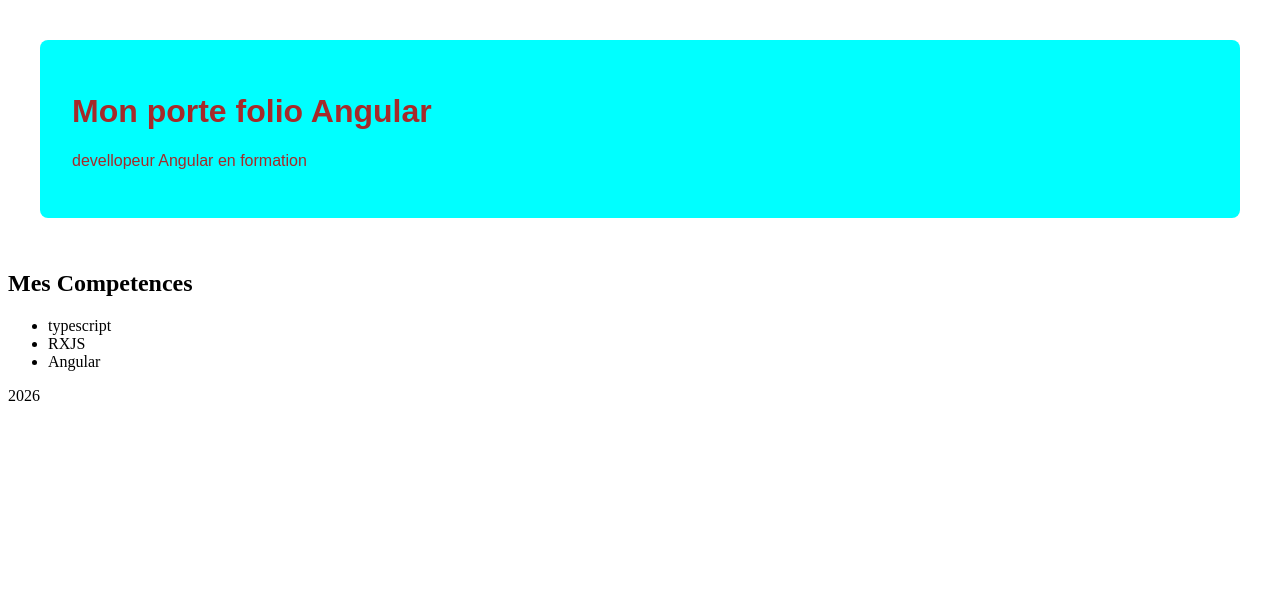
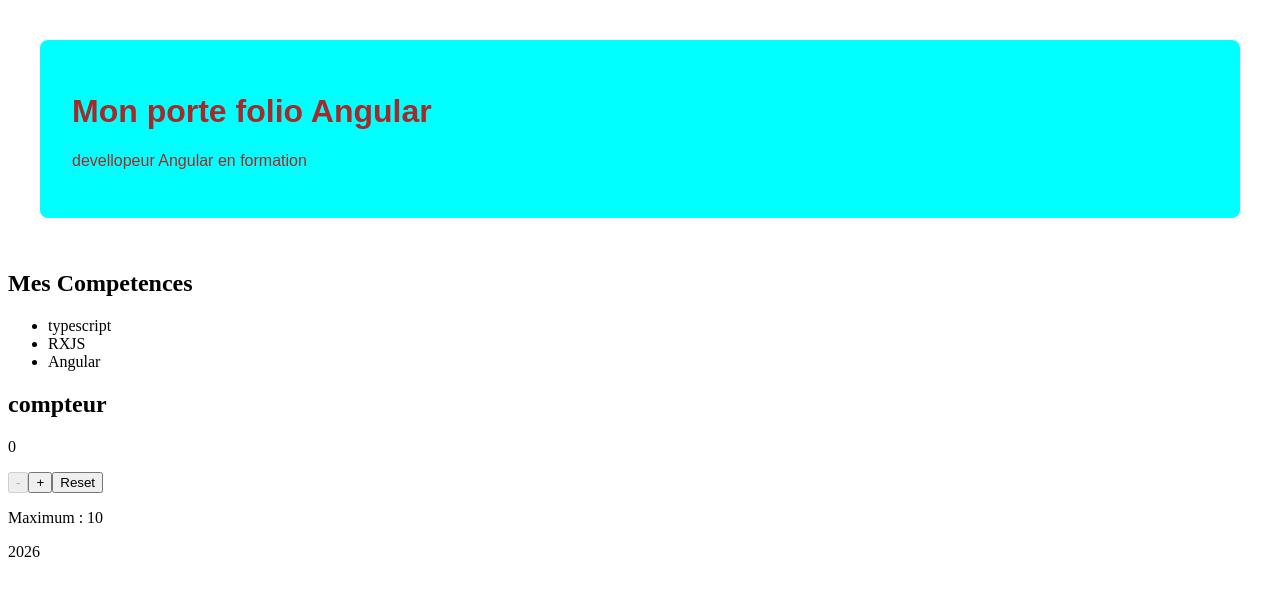
Before and after one commit to thomas-bruston/angutrain, an Angular app: page / in a window 1280 px wide. Shown: the top 596 px of the page. Built offline with nearby package versions, Linux system fonts and the light colour scheme.

Commit message:
J7 - Composants, Property & Event Binding

```diff
--- a/src/app/app.html
+++ b/src/app/app.html
@@ -14,6 +14,8 @@
   </ul>
 </section>
 
+<app-compteur></app-compteur>
+
 <footer>
   <p>{{annee}}</p>
 </footer>
--- a/src/app/app.ts
+++ b/src/app/app.ts
@@ -1,10 +1,11 @@
 import { Component, signal } from '@angular/core';
 import { RouterOutlet } from '@angular/router';
 import { IPost,IUser,getPosts,getPostsByUser,getUserById } from './api-client';
+import { Compteur } from "./compteur/compteur";
 
 @Component({
   selector: 'app-root',
-  imports: [RouterOutlet],
+  imports: [RouterOutlet, Compteur],
   templateUrl: './app.html',
   styleUrl: './app.css'
 })
--- /dev/null
+++ b/src/app/compteur/compteur.html
@@ -0,0 +1,11 @@
+<div class = "compteur">
+    <H2> compteur</H2>
+    <p class = "valeur"> {{compteur}}</p>
+
+    <button (click)="decrementer()" [disabled]="compteur === 0">-</button>
+    <button (click)="incrementer()" [disabled]="compteur === maximum">+</button>
+    <button (click)="reset()">Reset</button>
+
+    <p>Maximum : {{maximum}} </p>
+
+</div>
--- /dev/null
+++ b/src/app/compteur/compteur.ts
@@ -0,0 +1,26 @@
+import { Component } from '@angular/core';
+
+@Component({
+  selector: 'app-compteur',
+  standalone: true,
+  templateUrl: './compteur.html',
+  styleUrl: './compteur.css',
+})
+export class Compteur {
+  compteur: number = 0;
+  maximum : number = 10;
+
+  incrementer() : void{
+    if(this.compteur < this.maximum)
+    {this.compteur++;}
+  }
+
+  decrementer() : void{
+    if (this.compteur > 0)
+    {this.compteur --;}
+  }
+  reset() : void{
+    this.compteur =0;
+  }
+
+}
```
Also changed, not shown: src/app/compteur/compteur.css (added), 1 other file (tests, documents, lock files or other folders).
